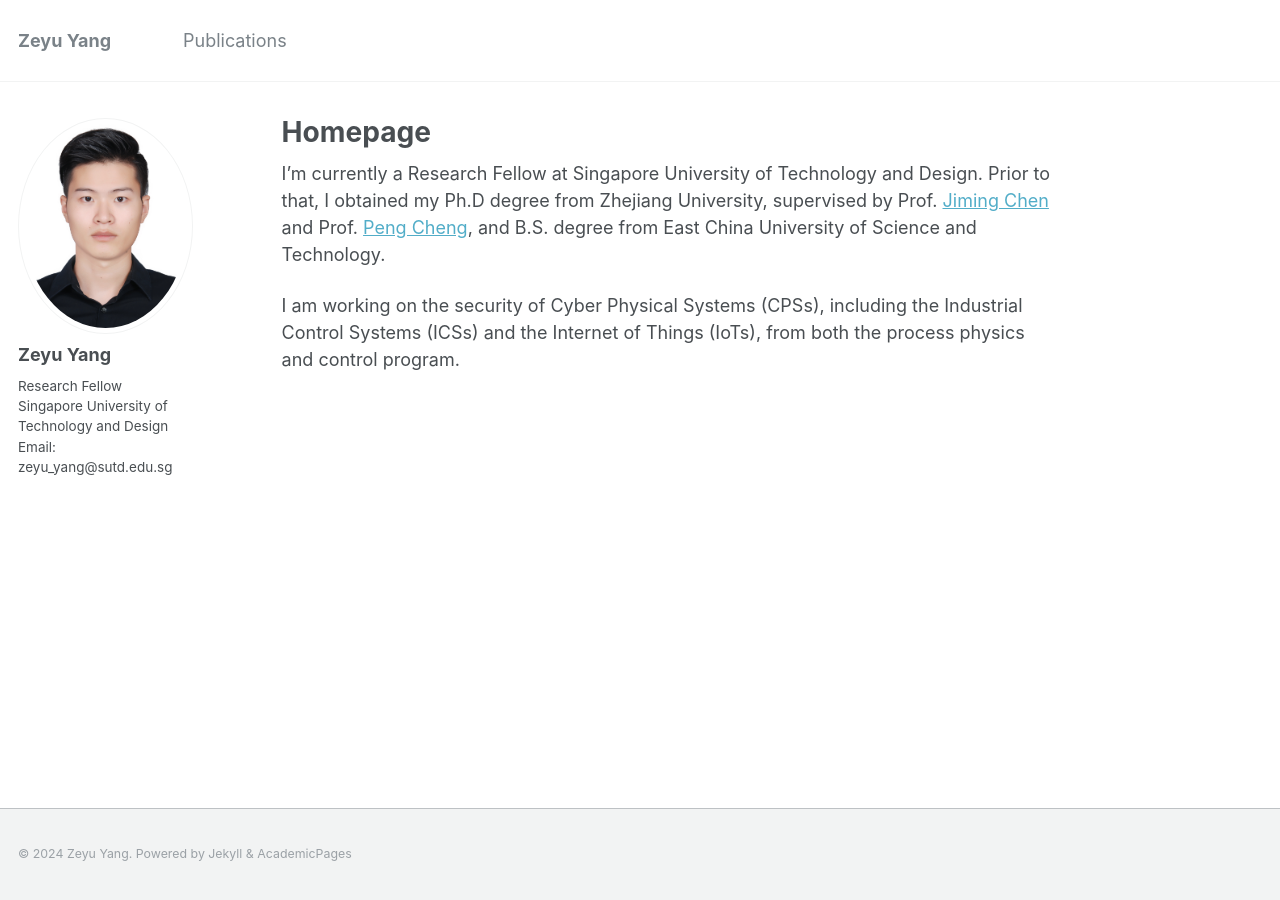
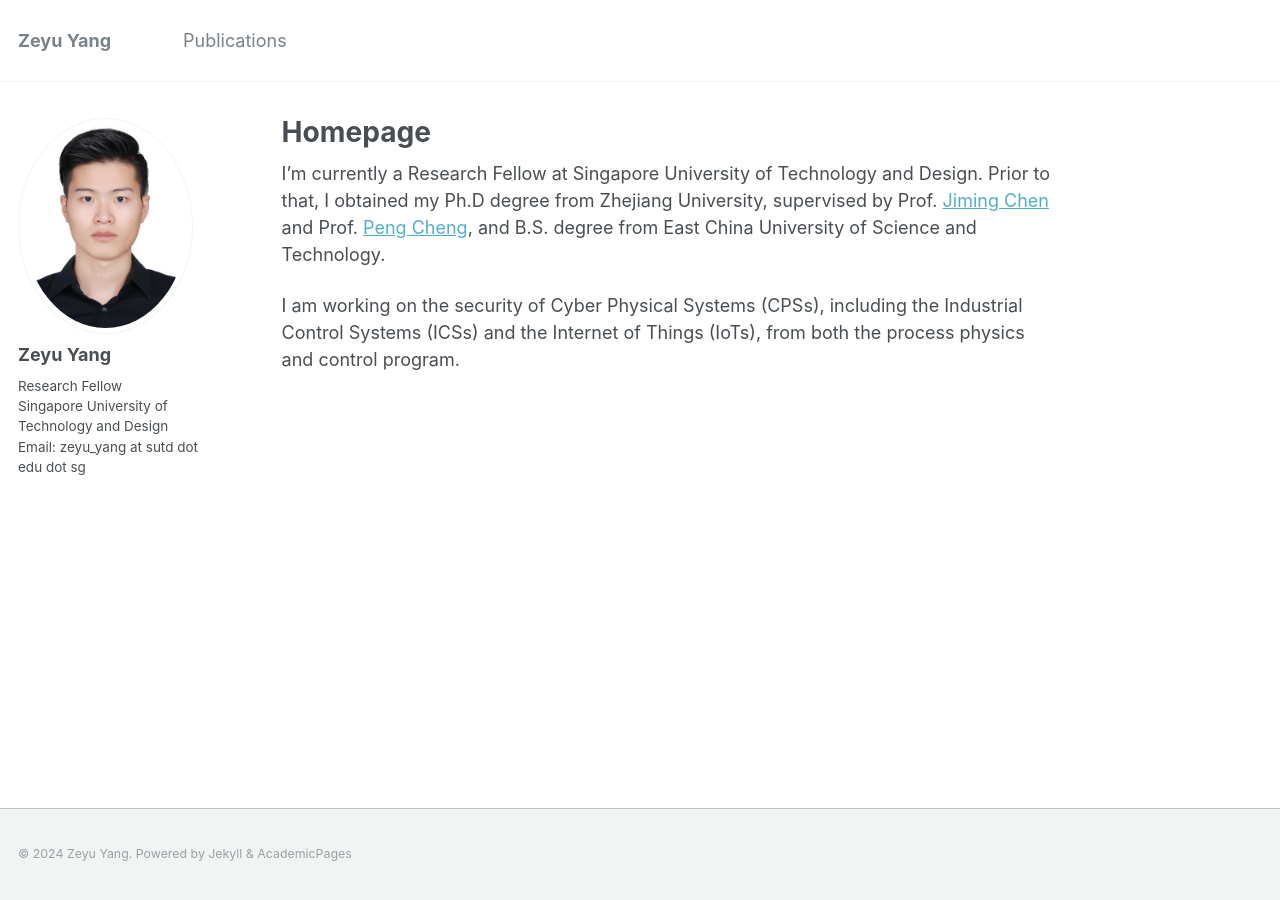
Before and after one commit to zeyuid/zeyuid.github.io, a Jekyll site: the page built from _pages/about.md, in a window 1280 px wide. Built offline with Jekyll 4.4.1, drawn with Linux system fonts in a browser that asks for light colours.

Commit message:
add file

```diff
--- a/_config.yml
+++ b/_config.yml
@@ -82,7 +82,7 @@ analytics:
 author:
   name             : "Zeyu Yang" # <br>  泽域 杨
   avatar           : "touxiang.jpeg"
-  bio              : "Research Fellow <br> Singapore University of Technology and Design <br> Email: zeyu_yang@sutd.edu.sg"
+  bio              : "Research Fellow <br> Singapore University of Technology and Design <br> Email: zeyu_yang at sutd dot edu dot sg"
   # email            : zeyuyang@zju.edu.cn
   # location         : ""
   # employer         :
```
